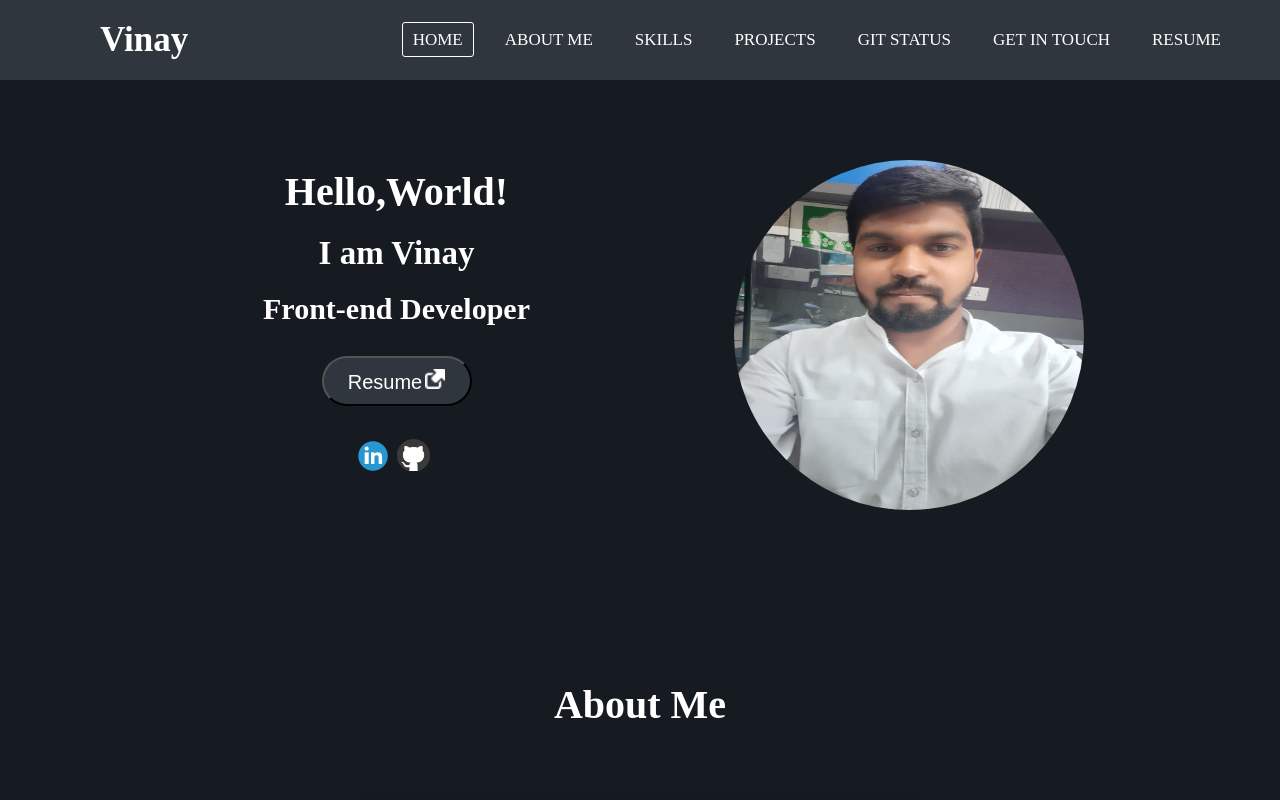
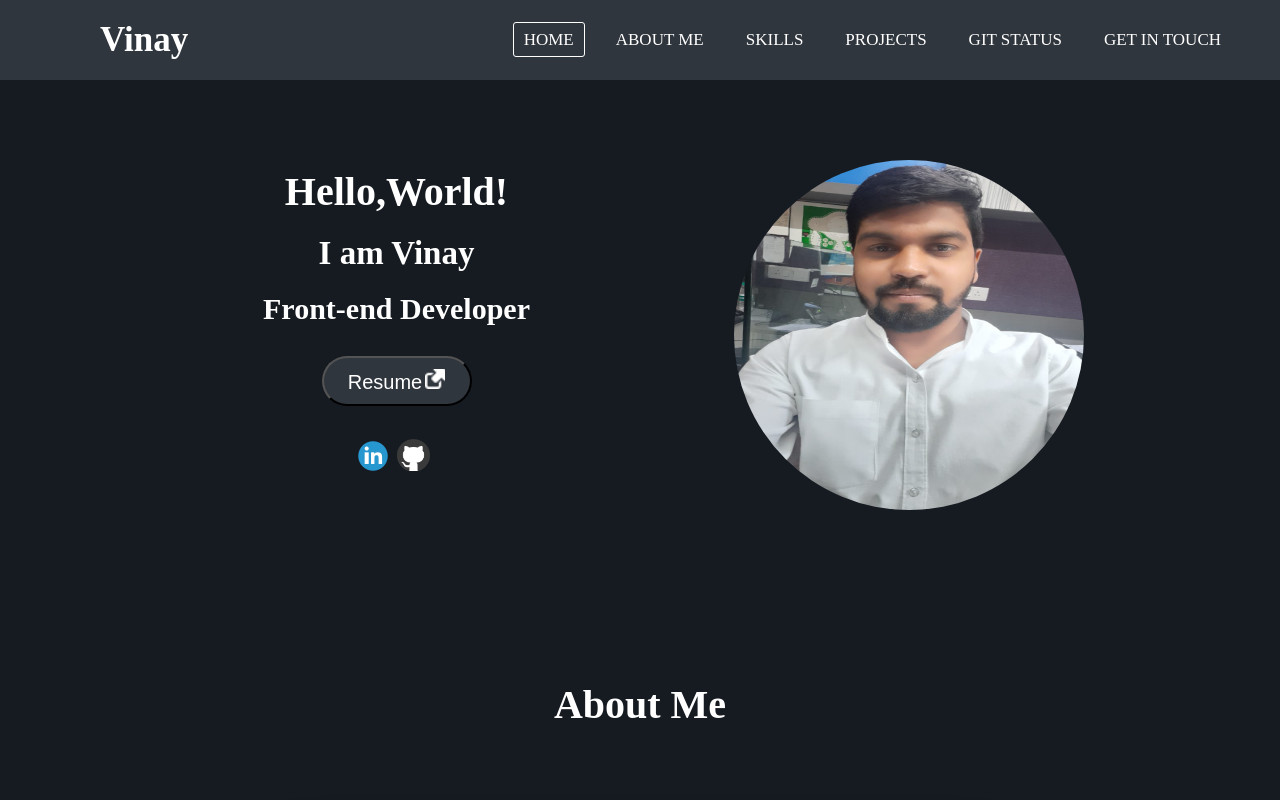
Before and after one commit to VinayPrajapati04/Portfolio, a plain HTML site: page index.html in a window 1280 px wide. Shown: the top 800 px of the page. Drawn offline with nearby package versions, Linux system fonts and the light colour scheme.

Commit message:
added some change

```diff
--- a/index.html
+++ b/index.html
@@ -4,7 +4,7 @@
     <meta charset="UTF-8">
     <meta http-equiv="X-UA-Compatible" content="IE=edge">
     <meta name="viewport" content="width=device-width, initial-scale=1.0">
-    <title>Biodata</title>
+    <title>Portfolio</title>
 
     <link rel="stylesheet" href="./css/index.css">
     <link rel="stylesheet" href="./css/aboutme.css">
@@ -38,7 +38,7 @@
             <li><a href="#Projects">Projects</a></li>
             <li><a href="#GitHub">Git Status</a></li>
             <li><a href="#GetInTouch">Get In touch</a></li>
-            <li><a href="#">Resume</a></li>
+            <!-- <li><a href="#">Resume</a></li> -->
         </ul>
         <label id="icon">
             <i class="fas fa-bars"></i>
```
